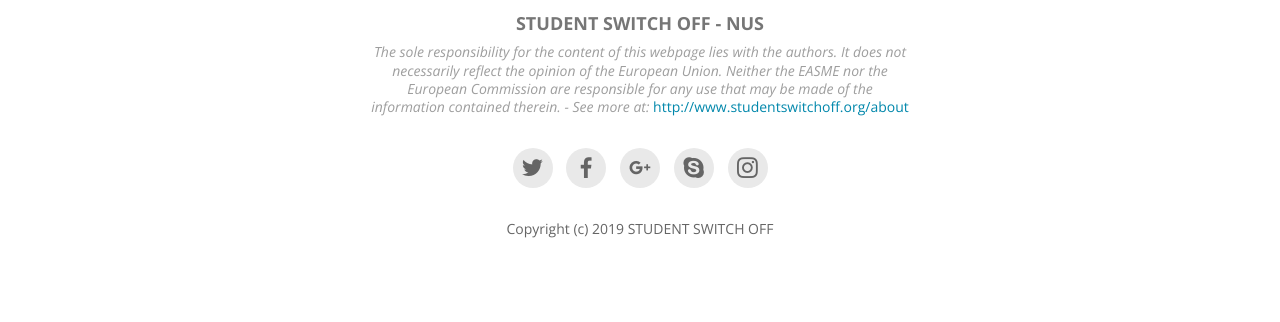
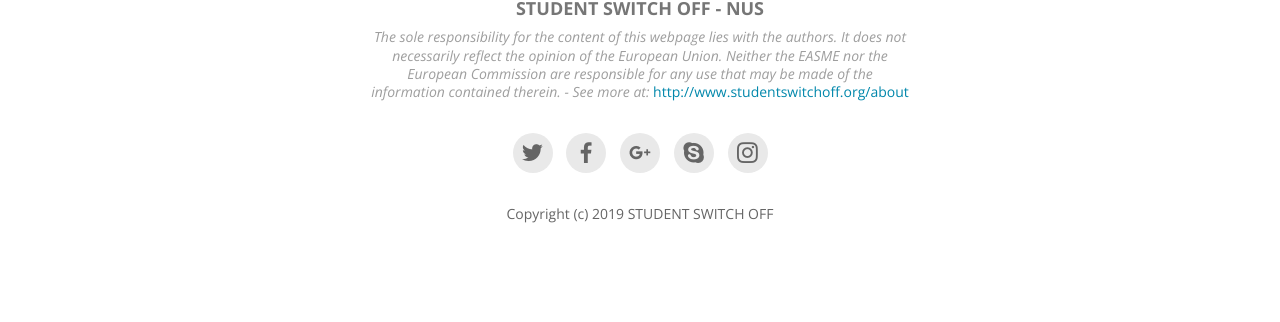
Before and after one commit to nigelmob/sso, a plain HTML site: page index.html in a window 1280 px wide. Shown: the part 2555-2877 px from the top of the page. After the commit the page ends 2802 px from the top, so only its background shows below. Drawn offline with nearby package versions, Linux system fonts and the light colour scheme; a web font is replaced by a local one.

```diff
--- a/assets/mobirise/css/mbr-additional.css
+++ b/assets/mobirise/css/mbr-additional.css
@@ -1138,8 +1138,8 @@
   color: #9e9e9e;
 }
 .cid-rtdgSihepZ {
-  padding-top: 15px;
-  padding-bottom: 60px;
+  padding-top: 0px;
+  padding-bottom: 0px;
   background-color: #ffffff;
 }
 .cid-rtdgSihepZ .mbr-text,
```
Also changed, not shown: 1 other file.
